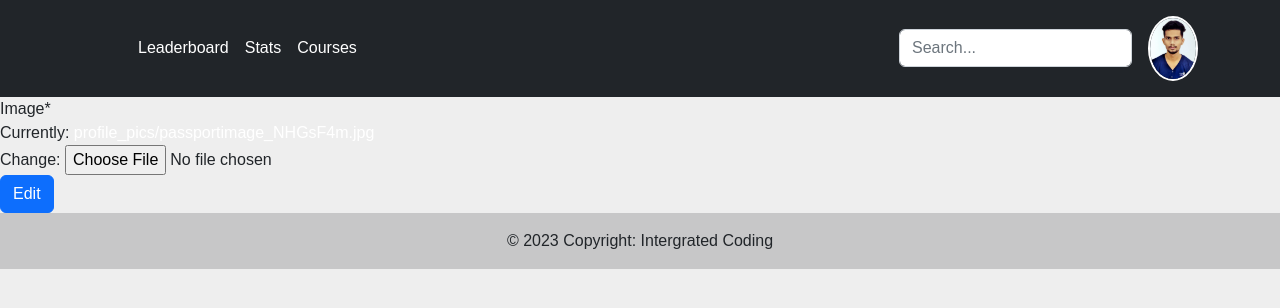
After one commit to Yashraj76/ic, a Django app: page /edit_profile/ in a window 1280 px wide. The commit adds this page. Shown: the top 308 px of the page. Run offline with Django 3.2, Linux system fonts and the light colour scheme; a user stored in the database is signed in; data comes from the database, SQL or seed files in the repository; some libraries are stand-ins or nearby versions.

Commit message:
edit profile added

```diff
--- a/Integrated_Coding/templates/base.html
+++ b/Integrated_Coding/templates/base.html
@@ -65,8 +65,8 @@ a{
   color:#fff;
 }
 
-    </style>
-    <title>Integrated Coding | {% block title %}{% endblock %}</title>
+  </style>
+  <title>Integrated Coding | {% block title %}{% endblock %}</title>
 </head>
 <body>
   <header class="p-3 bg-dark text-white">
@@ -96,7 +96,7 @@ a{
 
         <div class="text-end">
           {% if user.is_authenticated %}
-          <a href="#" class="display-picture"><img src="https://i.pravatar.cc/85" alt=""></a>
+          <a href="#" class="display-picture"><img src="{{user.profile.image.url}}" alt=""></a>
           <div class="card hidden">
             <ul>
               <li><a href="{% url 'profile-page' %}"><button type="button" class="btn btn-info">Profile</button></a></li>
--- /dev/null
+++ b/Integrated_Coding/templates/edit_profile.html
@@ -0,0 +1,14 @@
+{% extends "base.html" %}
+
+{% block title %}edit-profile{% endblock %}
+
+{% block content %}
+    <form method="post" enctype="multipart/form-data">
+        {% csrf_token %}
+        <div class="form-group">
+            {%load crispy_forms_tags%}
+            {{form | crispy}}
+        </div>
+        <button type="submit" class="btn btn-primary">Edit</button>
+    </form>
+{% endblock %}
--- a/Integrated_Coding/templates/home.html
+++ b/Integrated_Coding/templates/home.html
@@ -1,7 +1,7 @@
 {% extends "base.html" %}
 
 {% block title %}home{% endblock %}
+
+{% block content %}
 <p>Home</p>
-{% block content %}
-
 {% endblock %}
--- a/Integrated_Coding/users/urls.py
+++ b/Integrated_Coding/users/urls.py
@@ -6,4 +6,5 @@ urlpatterns = [
     path("register/",views.register,name='register-page'),
     path("home/",views.home,name='home-page'),
     path("profile/",views.profile,name='profile-page'),
+    path("edit_profile/",views.edit_profile,name='edit-profile'),
 ]
--- a/Integrated_Coding/users/views.py
+++ b/Integrated_Coding/users/views.py
@@ -26,6 +26,10 @@ def register(request):
 
 @login_required
 def profile(request):
+    return render(request,'profile.html')
+
+@login_required
+def edit_profile(request):
     if request.method=='POST':
         form=EditProfileForm(request.POST,request.FILES,instance=request.user.profile)
         if form.is_valid():
@@ -34,4 +38,4 @@ def profile(request):
             return redirect('profile-page')
     else:
         form=EditProfileForm(instance=request.user.profile)
-    return render(request,'profile.html',{'form':form})
+    return render(request,'edit_profile.html',{'form':form})
```
Also changed, not shown: Integrated_Coding/templates/profile.html (+2 -7 lines).
